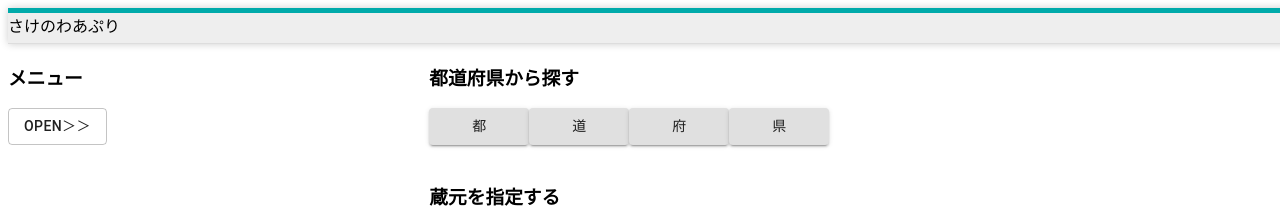
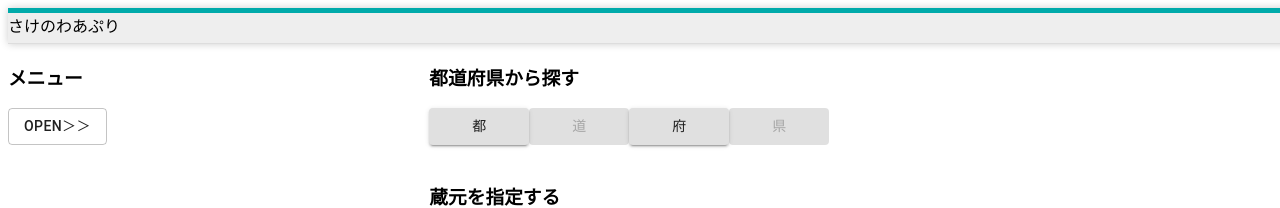
Before and after one commit to snoopyuki/sakeAPP, a React (Create React App) app: page / in a window 1280 px wide. Shown: the top 208 px of the page. Built offline with nearby package versions, Linux system fonts and the light colour scheme.

Commit message:
都道府県選択時にボタンを非活性化

```diff
--- a/src/App.tsx
+++ b/src/App.tsx
@@ -13,13 +13,27 @@ export const App = () => {
   const [prefecture, setPrefecture] = useState(["都", "道", "府", "県"]);
   // 配列をpropsで渡しても元値を上書きできないのでuseState使う
   const [prefectureId, setPrefectureId] = useState(["0", "1", "2", "3"]);
+  // 都道府県の選択フラグ
+  const [prefectureSelectFlag, setPrefectureSelectFlag] = useState([
+    false,
+    true,
+    false,
+    true
+  ]);
   // 蔵元一覧
   const [breweries, setBreweries] = useState(["蔵元", "表示"]);
 
   // 産地選択後に銘柄を取得する
-  const onClickBreweriesGet = (pre, index) => {
+  const onClickBreweriesGet = (pre, index, setPrefectureSelectFlag) => {
     // prefecture[index]（押下された産地）に対応するprefectureId（API戻り値のID）を取得する方法
     // console.log(prefectureId[index]);
+
+    // 選択されたボタンを非活性にするようにフラグ更新
+    const arrayFlag = prefectureSelectFlag;
+    // 現在trueになっているフラグをリセットする
+    arrayFlag.fill(false);
+    arrayFlag[index] = true;
+    setPrefectureSelectFlag(arrayFlag);
 
     // 蔵元一覧を取得
     fetch("https://muro.sakenowa.com/sakenowa-data/api/breweries", {
@@ -30,6 +44,9 @@ export const App = () => {
         // APIレスポンスはresponse.breweries[n]{id:1, name:蔵元, areaId:地域一覧のID}
       })
       .then((data) => {
+        // ToDo API実行を1回だけにしたい。
+        // 実行有無フラグをグローバルに持たせて、OBJはディープコピーすること。
+        // 一度OBJをJSON形式に戻して再代入するとスムーズ。
         // 配列の中身をループで回して取得
         // 選択された産地の蔵元だけを抽出
         const arrayName = [];
@@ -63,6 +80,7 @@ export const App = () => {
             <Menu
               setPrefecture={setPrefecture}
               setPrefectureId={setPrefectureId}
+              setPrefectureSelectFlag={setPrefectureSelectFlag}
             />
           </Box>
         </Grid>
@@ -76,8 +94,11 @@ export const App = () => {
                   <Button
                     key={pre}
                     variant="contained"
+                    disabled={prefectureSelectFlag[index]}
                     style={{ width: 100 }}
-                    onClick={() => onClickBreweriesGet(pre, index)}
+                    onClick={() =>
+                      onClickBreweriesGet(pre, index, setPrefectureSelectFlag)
+                    }
                   >
                     {pre}
                   </Button>
--- a/src/components/menu.tsx
+++ b/src/components/menu.tsx
@@ -39,14 +39,17 @@ export const Menu = (props) => {
           // 配列の中身をループで回して取得
           const arrayPre = [];
           const arrayPreId = [];
+          const arrayPrefectureSelectFlag = [];
           data.areas.map((areas) => {
             arrayPre.push(areas.name);
             arrayPreId.push(areas.id);
+            arrayPrefectureSelectFlag.push(false);
             return 0;
           });
           // API実行結果をpropsに格納
           props.setPrefecture(arrayPre);
           props.setPrefectureId(arrayPreId);
+          props.setPrefectureSelectFlag(arrayPrefectureSelectFlag);
 
           // 中身の確認;
           // data.areas.forEach((elm) => {
```
